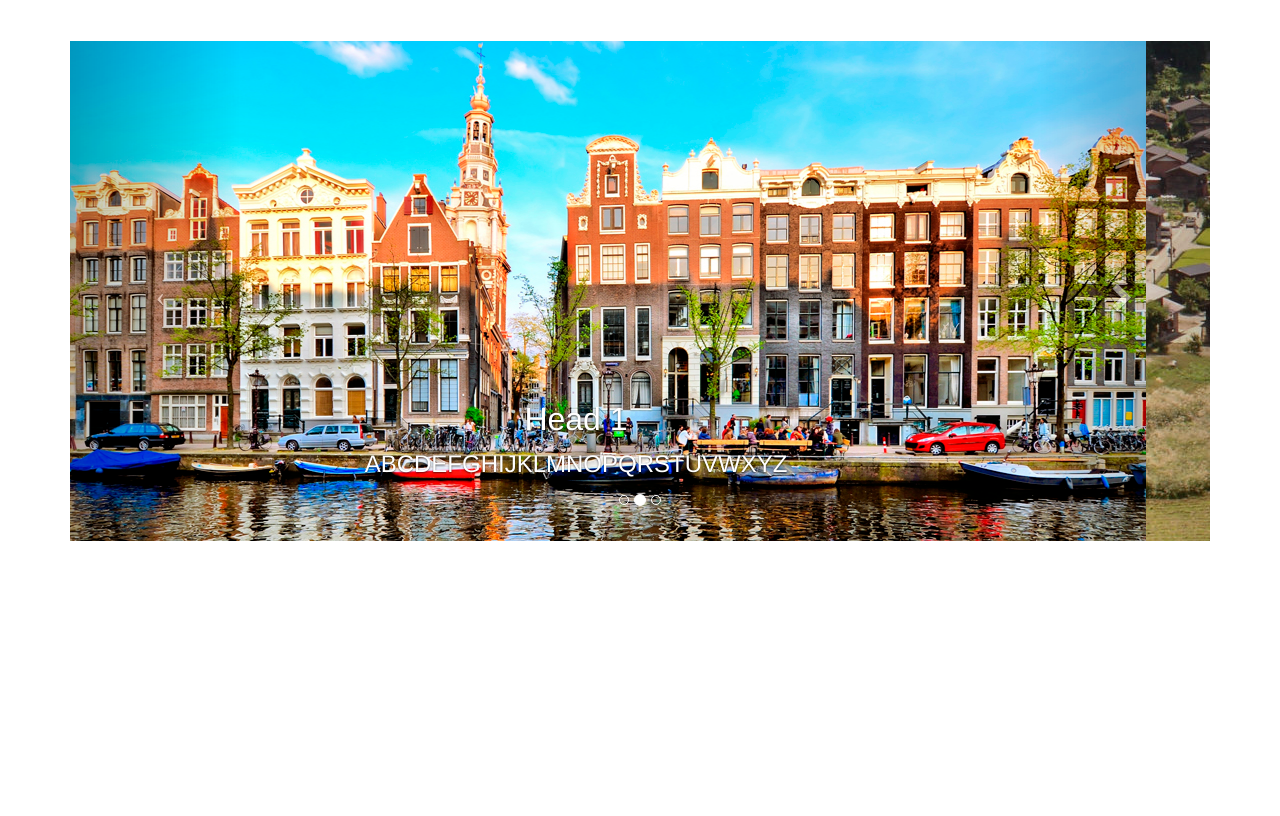
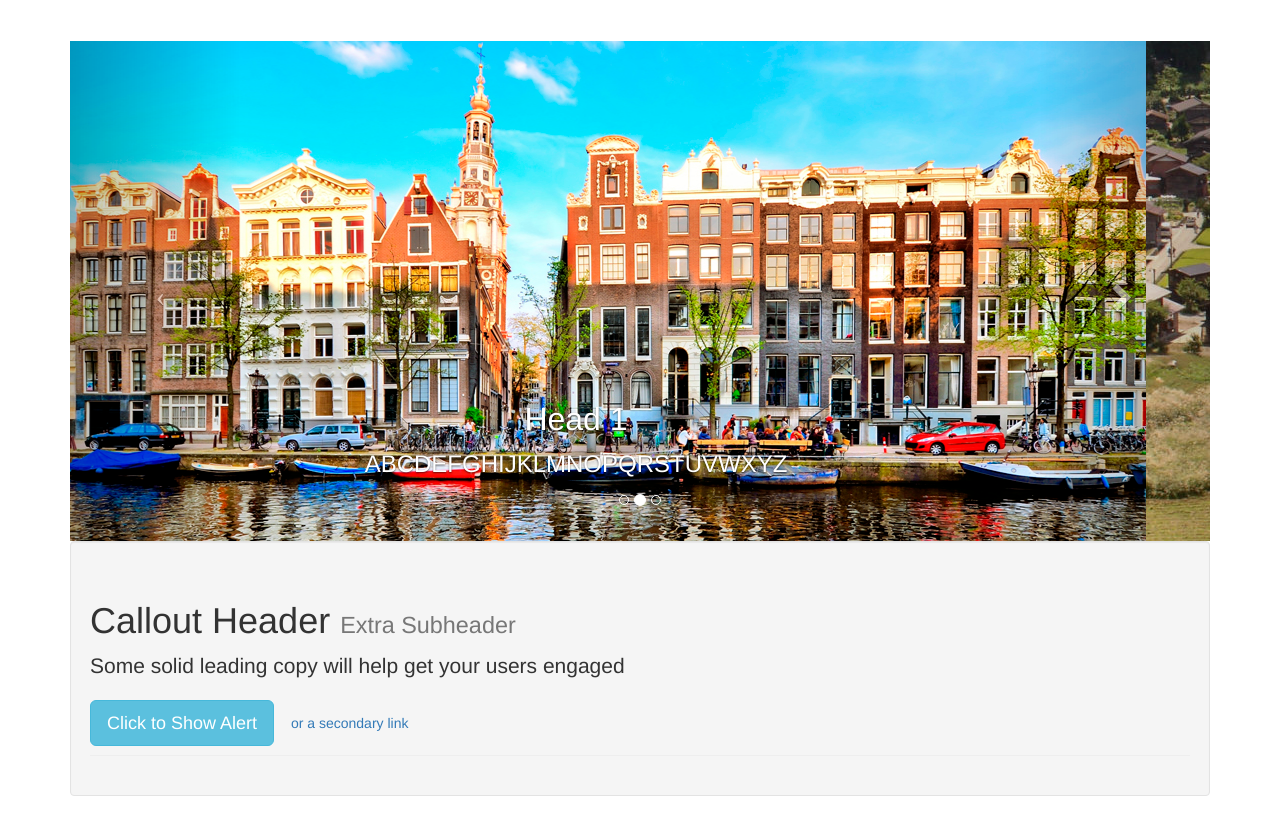
Before and after one commit to dannywu0820/Master_Thesis_Counterfeit_Website_Classification, a website: page Service_Architecture/HTML_CSS_Practice/Bootstrap3_Practice/index.html in a window 1280 px wide. Shown: the part 59-875 px from the top of the page. Before the commit the page ends 800 px from the top, so only its background shows below. Drawn offline with nearby package versions, Linux system fonts and the light colour scheme.

Commit message:
[feature]: make the basic callout

```diff
--- a/Service_Architecture/HTML_CSS_Practice/Bootstrap3_Practice/index.html
+++ b/Service_Architecture/HTML_CSS_Practice/Bootstrap3_Practice/index.html
@@ -150,7 +150,16 @@
           <span class="sr-only">Next</span>
         </a>
       </div><!-- end slide_carousel -->
-
+        <div class="col-12">
+          <div class="well">
+            <div class="page-header">
+              <h1>Callout Header <small>Extra Subheader</small></h1>
+              <p class="lead">Some solid leading copy will help get your users engaged</p>
+              <a href="" class="btn btn-info btn-lg">Click to Show Alert</a>
+              <a href="" class="btn btn-link">or a secondary link</a>
+            </div><!-- end page-header -->
+          </div><!-- end well -->
+        </div><!-- end col-12 -->
       <div class="row" id="callout">
 
 
```
